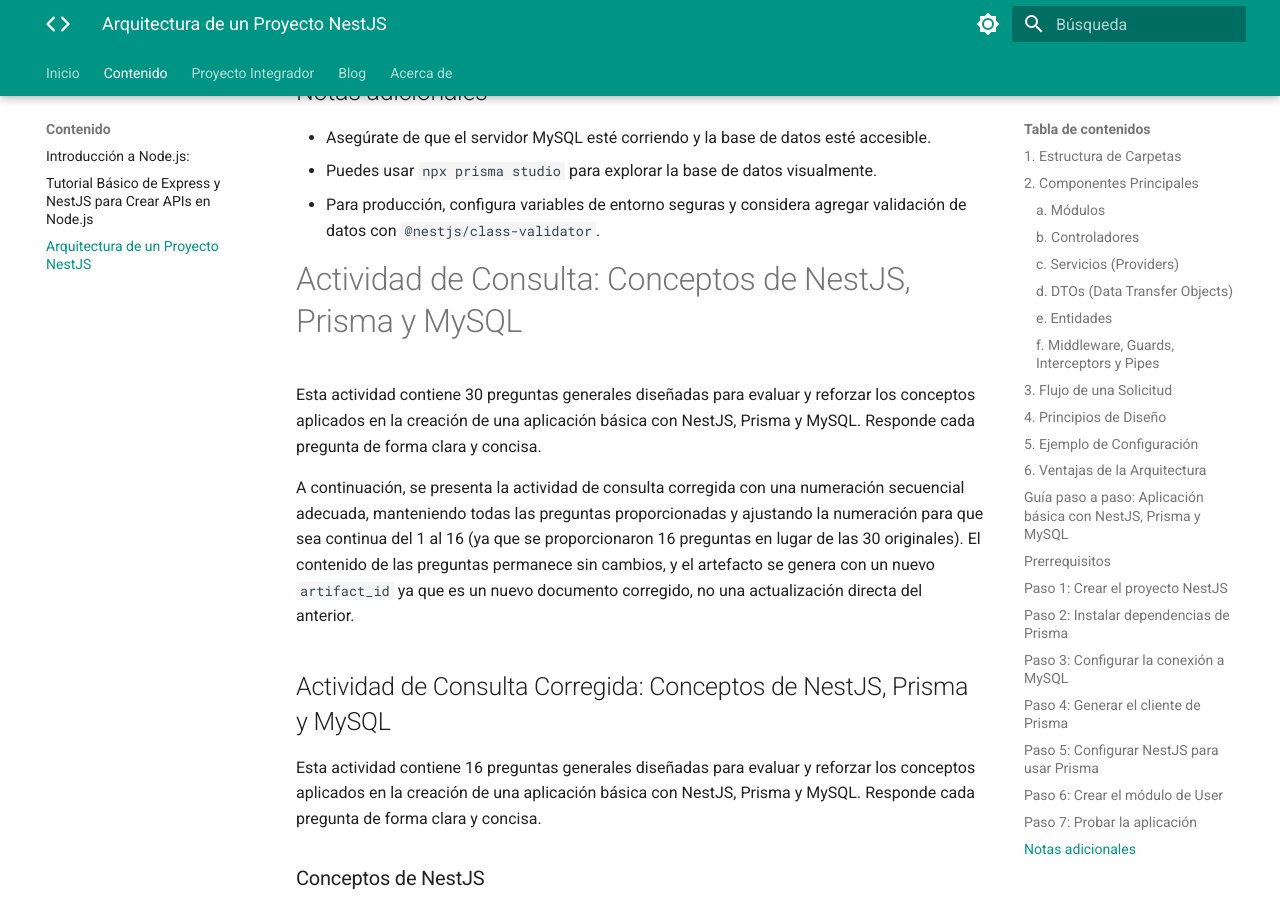
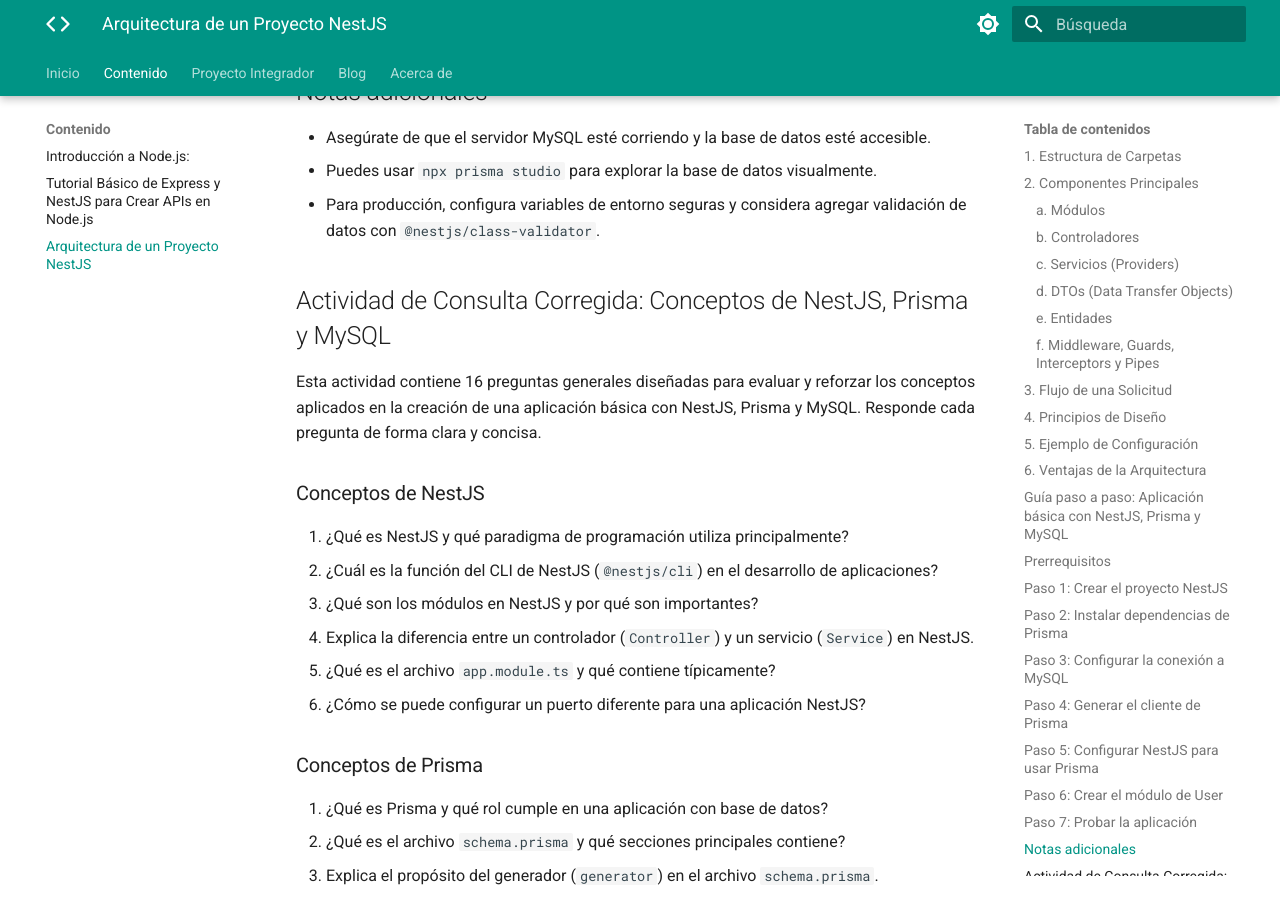
Before and after one commit to jfinfosena/25adso-nodejs-, an MkDocs documentation site: the page built from docs/content/p2.md, in a window 1280 px wide and 900 px high, scrolled down 10410 px. Built offline with MkDocs 1.6.1 and Material for MkDocs 9.7.7, drawn with Linux system fonts in a browser that asks for light colours; some of the changed text lies outside the part shown.

Commit message:
06-05-2025

```diff
--- a/docs/content/p2.md
+++ b/docs/content/p2.md
@@ -425,14 +425,6 @@
 - Para producción, configura variables de entorno seguras y considera agregar validación de datos con `@nestjs/class-validator`.
 
 
-# Actividad de Consulta: Conceptos de NestJS, Prisma y MySQL
-
-Esta actividad contiene 30 preguntas generales diseñadas para evaluar y reforzar los conceptos aplicados en la creación de una aplicación básica con NestJS, Prisma y MySQL. Responde cada pregunta de forma clara y concisa.
-
-A continuación, se presenta la actividad de consulta corregida con una numeración secuencial adecuada, manteniendo todas las preguntas proporcionadas y ajustando la numeración para que sea continua del 1 al 16 (ya que se proporcionaron 16 preguntas en lugar de las 30 originales). El contenido de las preguntas permanece sin cambios, y el artefacto se genera con un nuevo `artifact_id` ya que es un nuevo documento corregido, no una actualización directa del anterior.
-
-
-
 ## Actividad de Consulta Corregida: Conceptos de NestJS, Prisma y MySQL
 
 Esta actividad contiene 16 preguntas generales diseñadas para evaluar y reforzar los conceptos aplicados en la creación de una aplicación básica con NestJS, Prisma y MySQL. Responde cada pregunta de forma clara y concisa.
```
